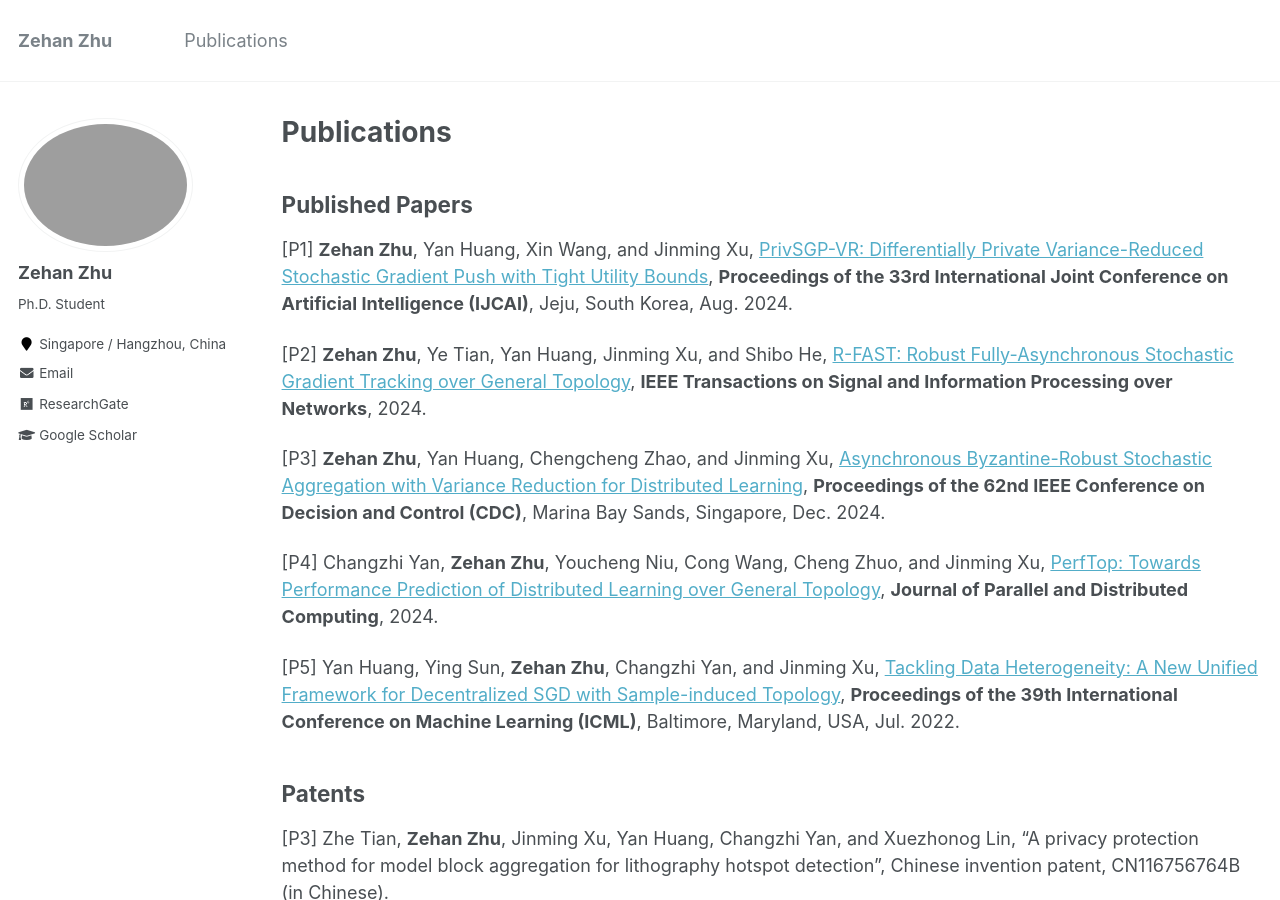
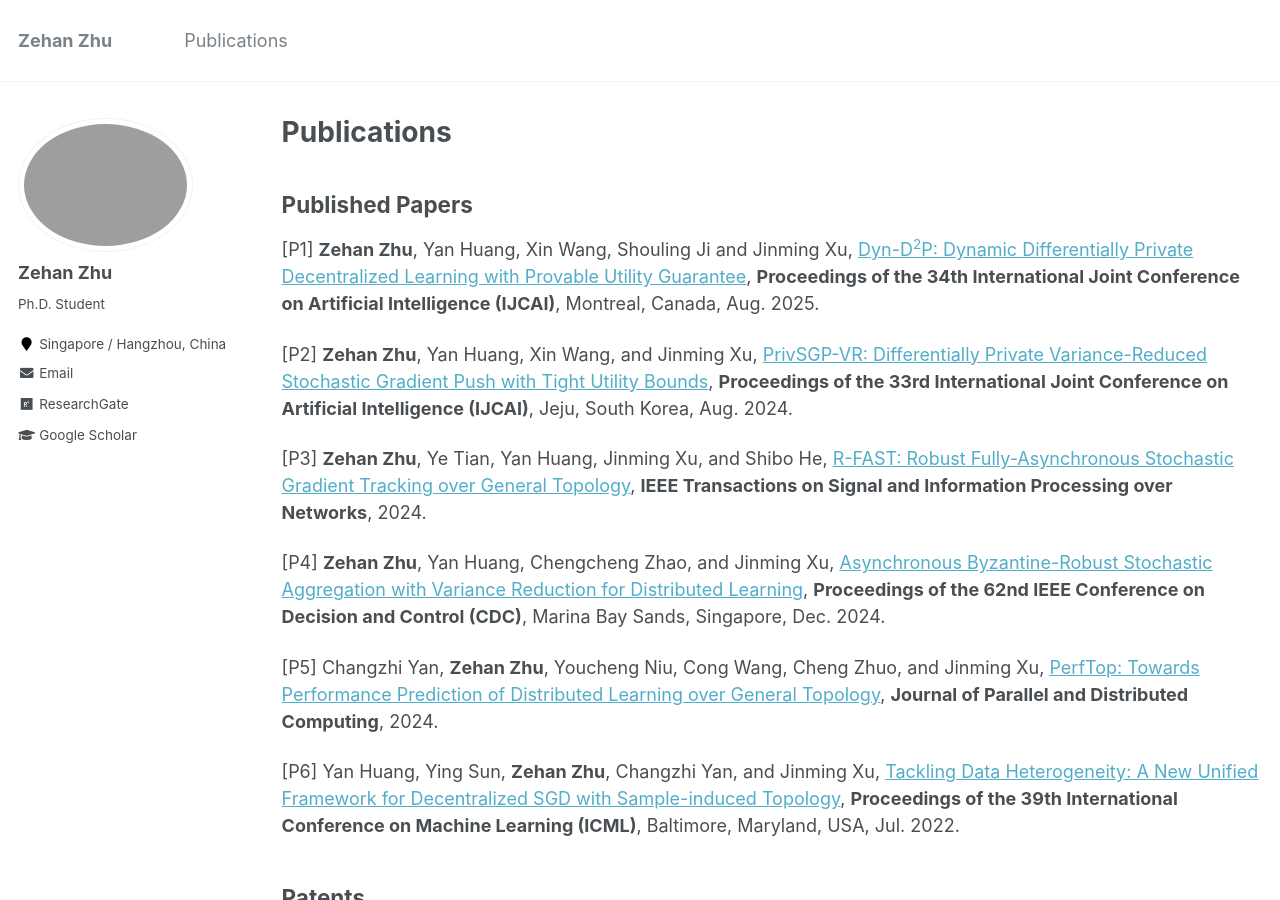
Before and after one commit to zehanzhu/zehanzhu.github.io, a Jekyll site: the page built from _pages/publications.md, in a window 1280 px wide and 900 px high. Built offline with Jekyll 4.4.1, drawn with Linux system fonts in a browser that asks for light colours.

Commit message:
Update publications.md

```diff
--- a/_pages/publications.md
+++ b/_pages/publications.md
@@ -11,16 +11,17 @@ redirect_from:
 
 
 ## Published Papers
+[P1] **Zehan Zhu**, Yan Huang, Xin Wang, Shouling Ji and Jinming Xu, [Dyn-D<sup>2</sup>P: Dynamic Differentially Private Decentralized Learning with Provable Utility Guarantee](), **Proceedings of the 34th International Joint Conference on Artificial Intelligence (IJCAI)**, Montreal, Canada, Aug. 2025.
 
-[P1] **Zehan Zhu**, Yan Huang, Xin Wang, and Jinming Xu, [PrivSGP-VR: Differentially Private Variance-Reduced Stochastic Gradient Push with Tight Utility Bounds](https://www.ijcai.org/proceedings/2024/635), **Proceedings of the 33rd International Joint Conference on Artificial Intelligence (IJCAI)**, Jeju, South Korea, Aug. 2024.
+[P2] **Zehan Zhu**, Yan Huang, Xin Wang, and Jinming Xu, [PrivSGP-VR: Differentially Private Variance-Reduced Stochastic Gradient Push with Tight Utility Bounds](https://www.ijcai.org/proceedings/2024/635), **Proceedings of the 33rd International Joint Conference on Artificial Intelligence (IJCAI)**, Jeju, South Korea, Aug. 2024.
 
-[P2] **Zehan Zhu**, Ye Tian, Yan Huang, Jinming Xu, and Shibo He, [R-FAST: Robust Fully-Asynchronous Stochastic Gradient Tracking over General Topology](https://ieeexplore.ieee.org/abstract/document/10660468), **IEEE Transactions on Signal and Information Processing over Networks**, 2024.
+[P3] **Zehan Zhu**, Ye Tian, Yan Huang, Jinming Xu, and Shibo He, [R-FAST: Robust Fully-Asynchronous Stochastic Gradient Tracking over General Topology](https://ieeexplore.ieee.org/abstract/document/10660468), **IEEE Transactions on Signal and Information Processing over Networks**, 2024.
 
-[P3] **Zehan Zhu**, Yan Huang, Chengcheng Zhao, and Jinming Xu, [Asynchronous Byzantine-Robust Stochastic Aggregation with Variance Reduction for Distributed Learning](https://ieeexplore.ieee.org/abstract/document/10383346), **Proceedings of the 62nd IEEE Conference on Decision and Control (CDC)**, Marina Bay Sands, Singapore, Dec. 2024.
+[P4] **Zehan Zhu**, Yan Huang, Chengcheng Zhao, and Jinming Xu, [Asynchronous Byzantine-Robust Stochastic Aggregation with Variance Reduction for Distributed Learning](https://ieeexplore.ieee.org/abstract/document/10383346), **Proceedings of the 62nd IEEE Conference on Decision and Control (CDC)**, Marina Bay Sands, Singapore, Dec. 2024.
 
-[P4] Changzhi Yan, **Zehan Zhu**, Youcheng Niu, Cong Wang, Cheng Zhuo, and Jinming Xu, [PerfTop: Towards Performance Prediction of Distributed Learning over General Topology](https://www.sciencedirect.com/science/article/abs/pii/S0743731524000868), **Journal of Parallel and Distributed Computing**, 2024.
+[P5] Changzhi Yan, **Zehan Zhu**, Youcheng Niu, Cong Wang, Cheng Zhuo, and Jinming Xu, [PerfTop: Towards Performance Prediction of Distributed Learning over General Topology](https://www.sciencedirect.com/science/article/abs/pii/S0743731524000868), **Journal of Parallel and Distributed Computing**, 2024.
 
-[P5] Yan Huang, Ying Sun, **Zehan Zhu**, Changzhi Yan, and Jinming Xu, [Tackling Data Heterogeneity: A New Unified Framework for Decentralized SGD with Sample-induced Topology](https://proceedings.mlr.press/v162/huang22i.html), **Proceedings of the 39th International Conference on Machine Learning (ICML)**, Baltimore, Maryland, USA, Jul. 2022.
+[P6] Yan Huang, Ying Sun, **Zehan Zhu**, Changzhi Yan, and Jinming Xu, [Tackling Data Heterogeneity: A New Unified Framework for Decentralized SGD with Sample-induced Topology](https://proceedings.mlr.press/v162/huang22i.html), **Proceedings of the 39th International Conference on Machine Learning (ICML)**, Baltimore, Maryland, USA, Jul. 2022.
 
 
 
```
